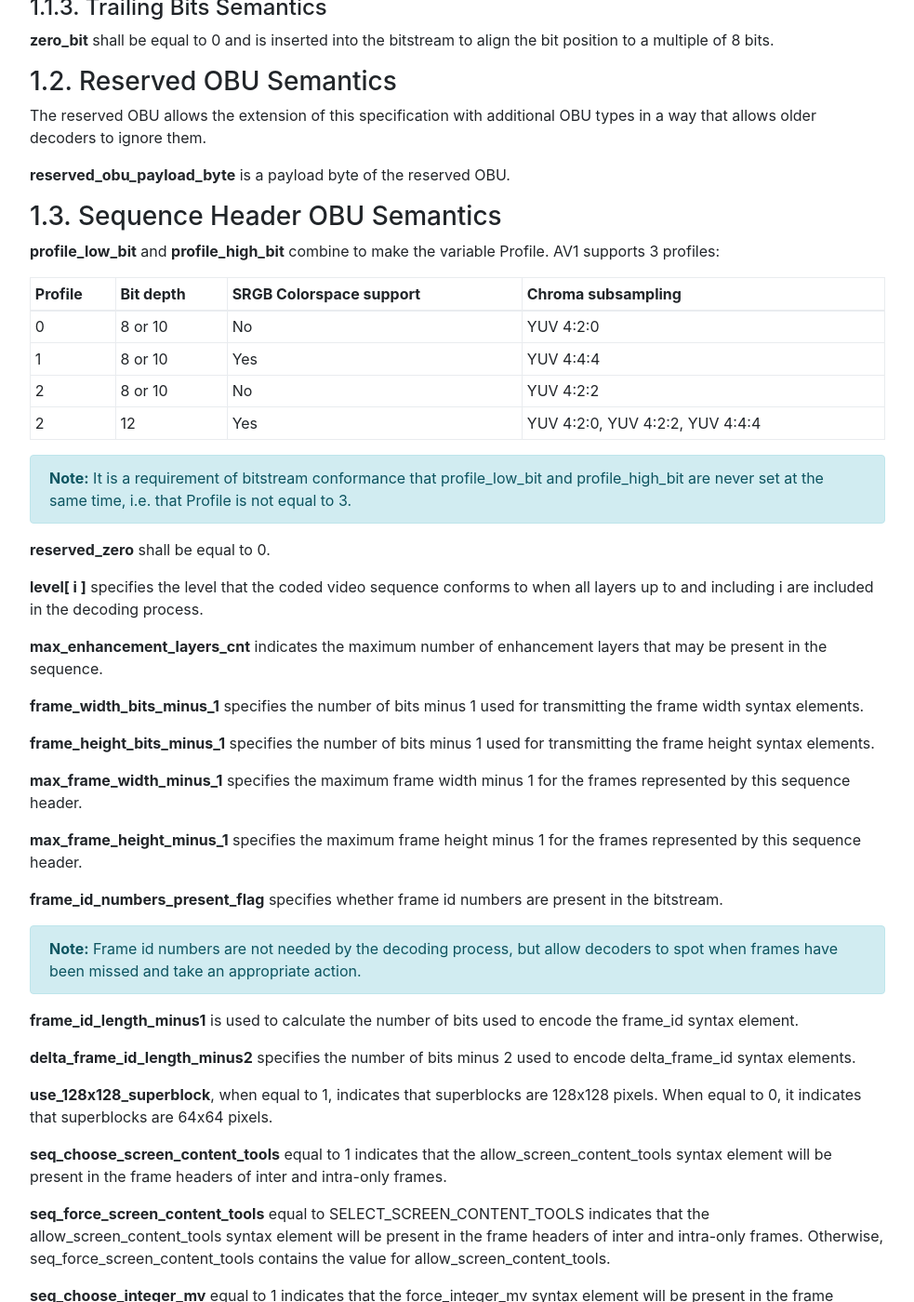
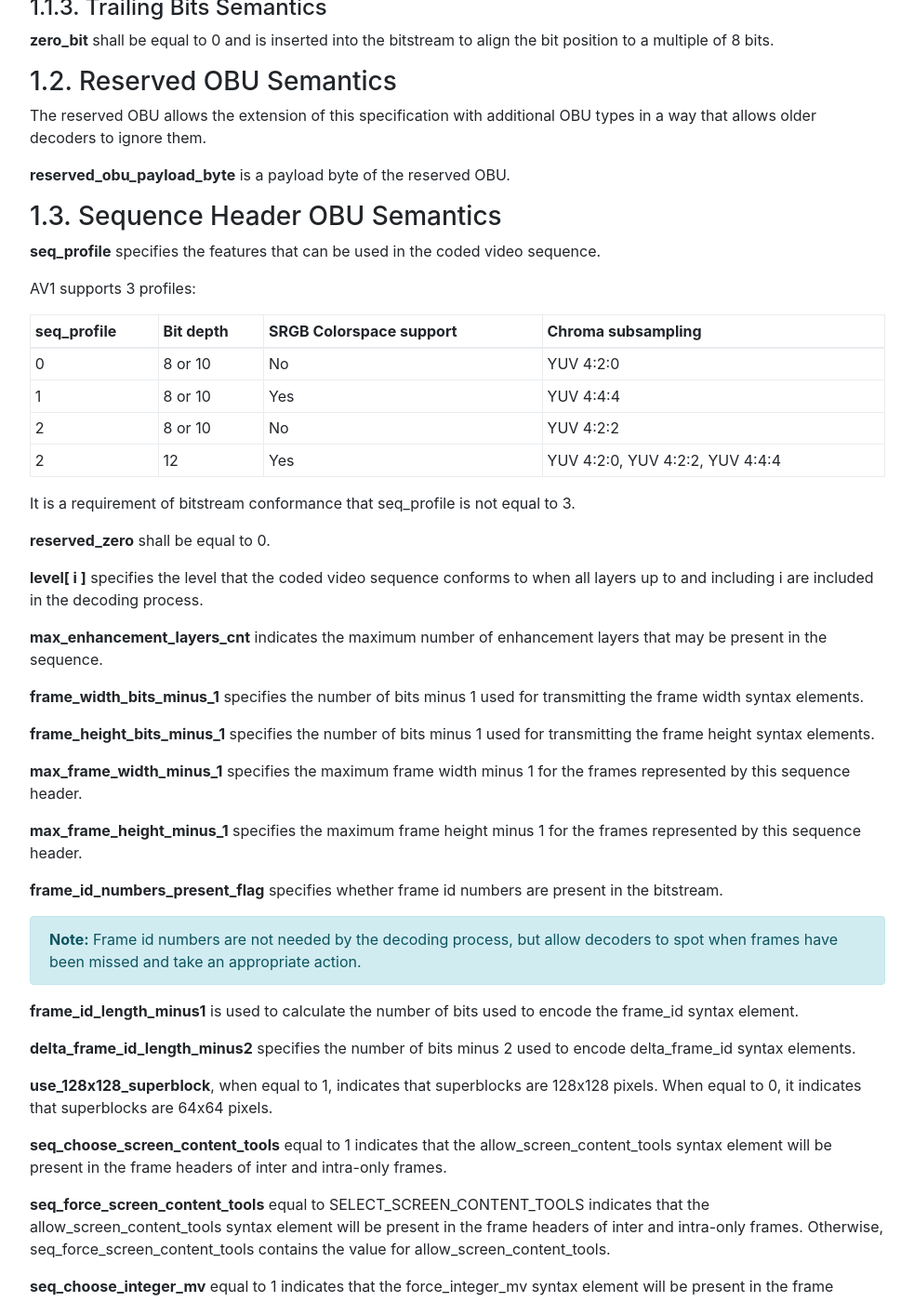
Before and after one commit to AOMediaCodec/av1-spec, a Jekyll site: the page built from 07.bitstream.semantics.md, in a window 1280 px wide and 1400 px high, scrolled down 1485 px. Shown: the whole window at 93% size, without its empty margins (53-1036 px from the left). Built offline with Jekyll 4.4.1, drawn with Linux system fonts in a browser that asks for light colours; nearby versions of some CDN libraries; our own code applies the rules of GitHub Pages for plain Markdown files; some of the changed text lies outside the part shown.

Commit message:
Reorder profile bits
Spec change to match code change in patch 41381.

BUG=aomedia:1417

```diff
--- a/07.bitstream.semantics.md
+++ b/07.bitstream.semantics.md
@@ -85,20 +85,19 @@ types in a way that allows older decoders to ignore them.
 
 ### Sequence Header OBU Semantics
 
-**profile_low_bit** and **profile_high_bit** combine to make the variable
-Profile. AV1 supports 3 profiles:
-
-| Profile | Bit depth | SRGB Colorspace support | Chroma subsampling
-| ------- | --------- | ----------------------- | ------------------
-| 0       | 8 or 10   | No                      | YUV 4:2:0
-| 1       | 8 or 10   | Yes                     | YUV 4:4:4
-| 2       | 8 or 10   | No                      | YUV 4:2:2
-| 2       | 12        | Yes                     | YUV 4:2:0, YUV 4:2:2, YUV 4:4:4
-{:.table .table-sm .table-bordered }
-
-**Note:** It is a requirement of bitstream conformance that profile_low_bit and profile_high_bit are never
-set at the same time, i.e. that Profile is not equal to 3.
-{:.alert .alert-info }
+**seq_profile** specifies the features that can be used in the coded video sequence.
+
+ AV1 supports 3 profiles:
+
+| seq_profile | Bit depth | SRGB Colorspace support | Chroma subsampling
+| ----------- | --------- | ----------------------- | ------------------
+| 0           | 8 or 10   | No                      | YUV 4:2:0
+| 1           | 8 or 10   | Yes                     | YUV 4:4:4
+| 2           | 8 or 10   | No                      | YUV 4:2:2
+| 2           | 12        | Yes                     | YUV 4:2:0, YUV 4:2:2, YUV 4:4:4
+{:.table .table-sm .table-bordered }
+
+It is a requirement of bitstream conformance that seq_profile is not equal to 3.
 
 **reserved_zero** shall be equal to 0.
 
@@ -150,7 +149,7 @@ contains the value for force_integer_mv.
 
 #### Color Config Semantics
 
-**high_bitdepth** and **twelve_bit** are syntax elements which, together with the variable Profile,
+**high_bitdepth** and **twelve_bit** are syntax elements which, together with seq_profile,
 determine the bit depth.
 
 **monochrome** equal to 1 indicates that the video does not contain U and V color planes.
@@ -230,7 +229,7 @@ ISO/IEC 23001-8:2016.
 {:.table .table-sm .table-bordered }
 
 If (color_primaries == CP_BT_709 and transfer_characteristics == TC_SRGB and matrix_coefficients == MC_IDENTITY),
-it is a requirement of bitstream conformance that ( Profile == 1 || (Profile == 2 && BitDepth==12) ).
+it is a requirement of bitstream conformance that ( seq_profile == 1 || (seq_profile == 2 && BitDepth==12) ).
 
 **color_range** specifies the black level and range of the luma and chroma
 signals as specified in Rec. ITU-R BT.709-6 and Rec. ITU-R BT.2020-2:
```
Also changed, not shown: 06.bitstream.syntax.md (+5 -7 lines), annex.a.levels.md (+3 -3 lines).
